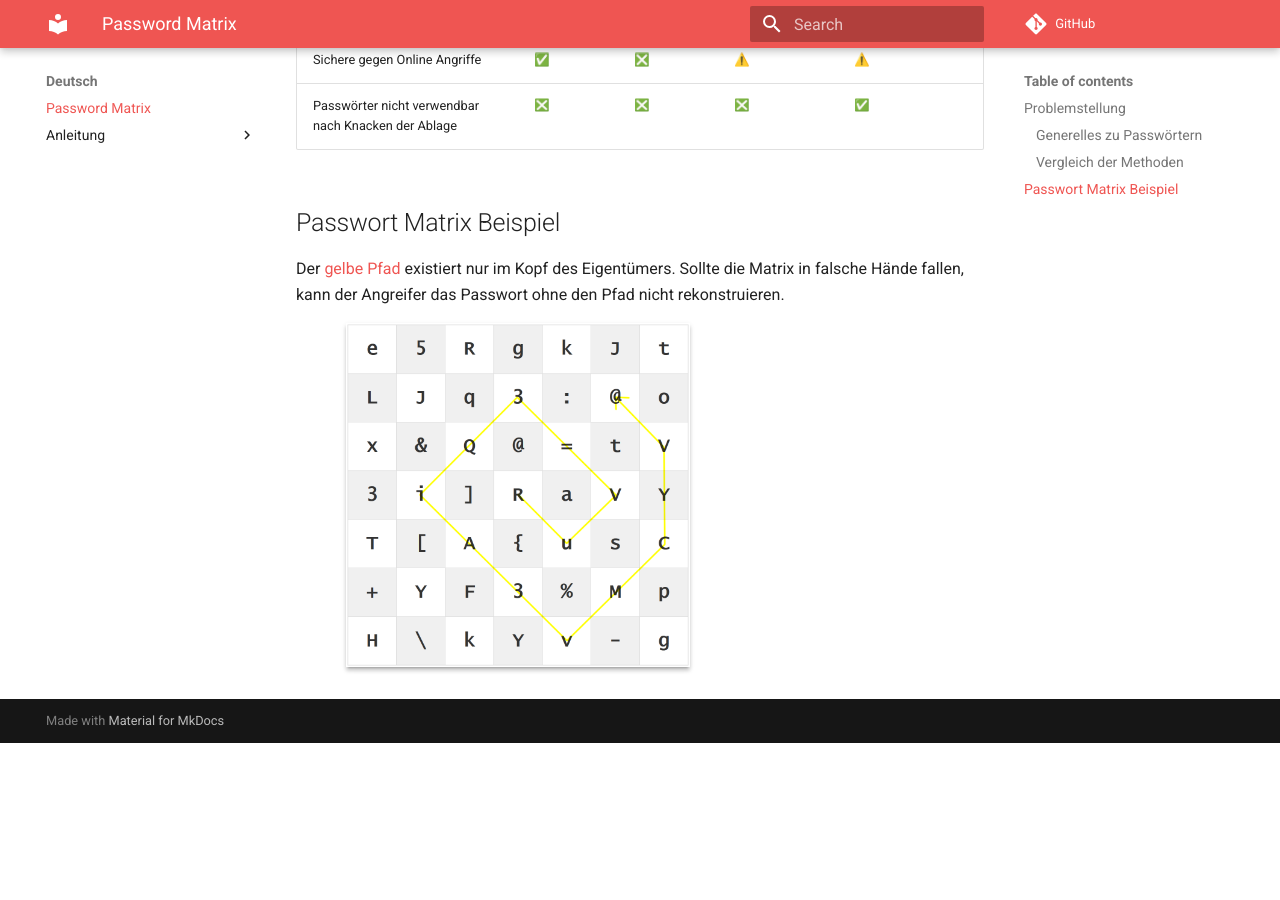
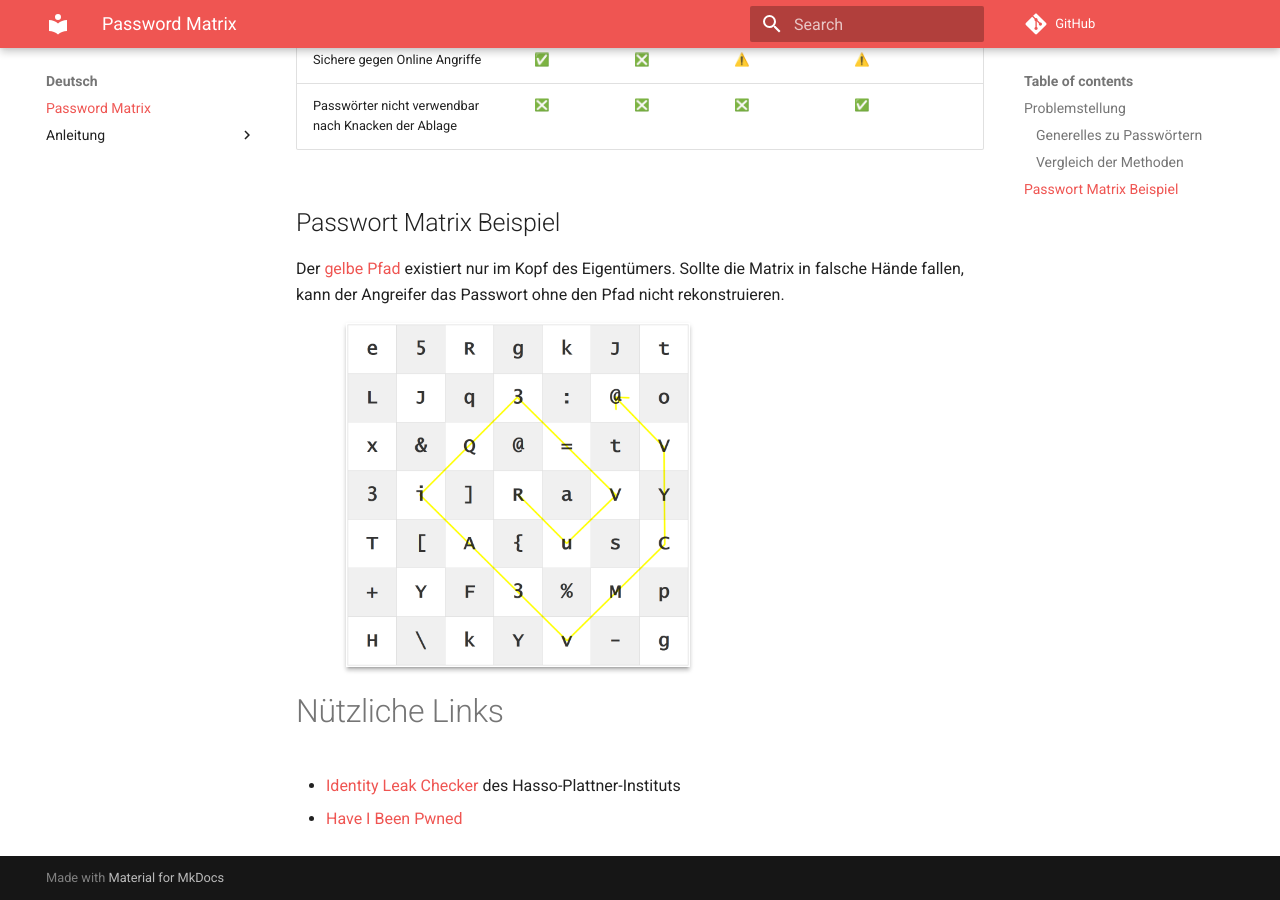
Before and after one commit to alexanderlink/PasswordMatrix, an MkDocs documentation site: the page built from docs/de/index.md, in a window 1280 px wide and 900 px high, scrolled down 2173 px. Built offline with MkDocs 1.6.1 and Material for MkDocs 9.7.7, drawn with Linux system fonts in a browser that asks for light colours; emoji names are drawn with the system emoji font; comment, search, counter and statistics services are not loaded; old or Windows-style settings are respelled for this version of MkDocs; before the commit the page ends 2916 px from its top, so only the background shows below that.

Commit message:
Update index.md

```diff
--- a/docs/de/index.md
+++ b/docs/de/index.md
@@ -86,3 +86,8 @@ Es gibt viele Möglichkeiten Passwörter zu verwalten, mit allen Vor- und Nachte
 Der [gelbe Pfad](tutorial/PasswordMatrix_3.md) existiert nur im Kopf des Eigentümers. Sollte die Matrix in falsche Hände fallen, kann der Angreifer das Passwort ohne den Pfad nicht rekonstruieren.
 
 <img class="shadow" src="../images/passwordMatrix_anim.gif" width="50%">
+
+# Nützliche Links
+
+- [Identity Leak Checker](https://sec.hpi.de/ilc/search) des Hasso-Plattner-Instituts
+- [Have I Been Pwned](https://haveibeenpwned.com/)
```
